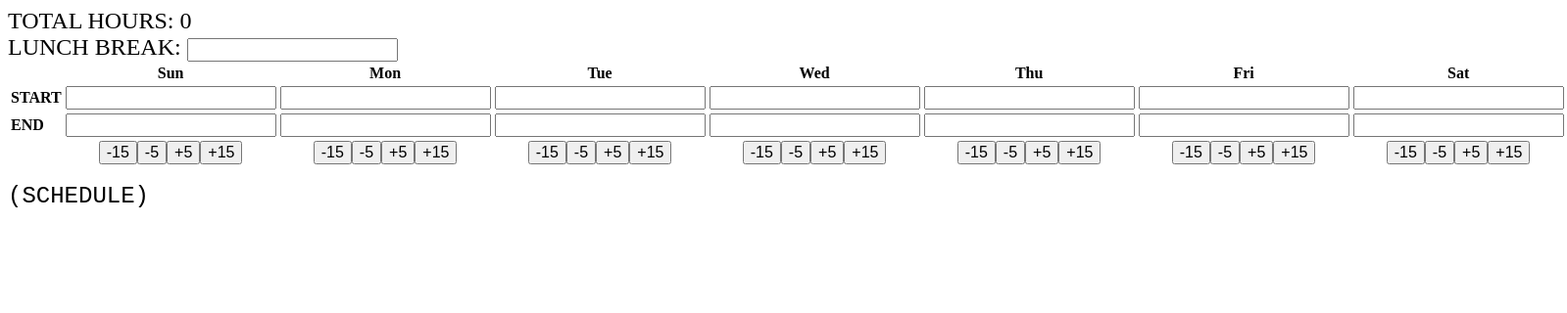
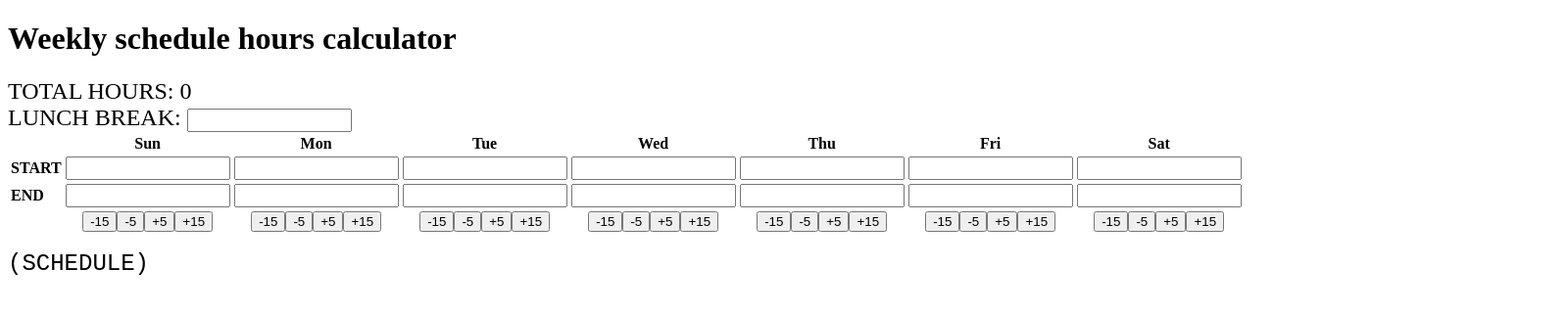
Before and after one commit to nculwell/hhours, a plain HTML site: page index.html in a window 1280 px wide. Shown: the whole page at 98% size, 1599 px wide, since content can reach past the window. Drawn offline with Linux system fonts and the light colour scheme.

Commit message:
UI formatting

```diff
--- a/index.html
+++ b/index.html
@@ -17,12 +17,14 @@
     font-family: monospace;
     font-size: 1.5rem;
 }
-input {
+input[type='text'] {
     font-size: 1rem;
+    width: 10rem;
 }
 </style>
     </head>
     <body>
+        <h1>Weekly schedule hours calculator</h1>
         <div id='top'>
             <div>
                 TOTAL HOURS: <span id='total-hours'>0</span>
```
